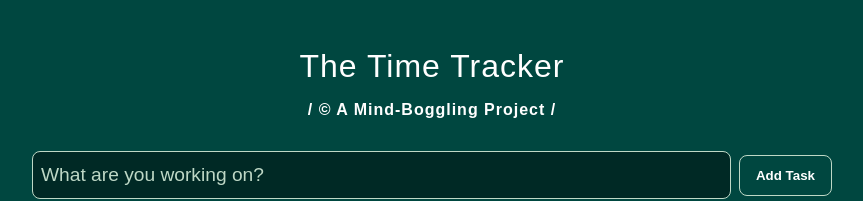
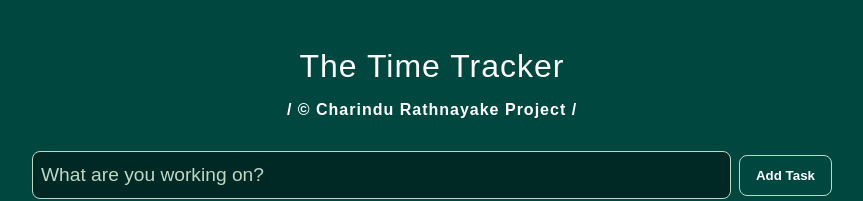
Before and after one commit to CharinduBIT/TimeTracker.github.io, a plain HTML site: page index.html in a window 1280 px wide. Shown: the top 201 px of the page, without its empty margins (208-1071 px from the left). Drawn offline with Linux system fonts and the light colour scheme.

Commit message:
header
add my name

```diff
--- a/index.html
+++ b/index.html
@@ -10,7 +10,7 @@
 <body>
     <header>
         <h1>The Time Tracker</h1>
-        <a class="nav-start" href="/index.html">/ © A Mind-Boggling Project /</a>
+        <a class="nav-start" href="/index.html">/ © Charindu Rathnayake Project /</a>
     </header>
     <form id="task-form">
         <input type="text" name="task-input" id="task-input" placeholder="What are you working on?" />
```
